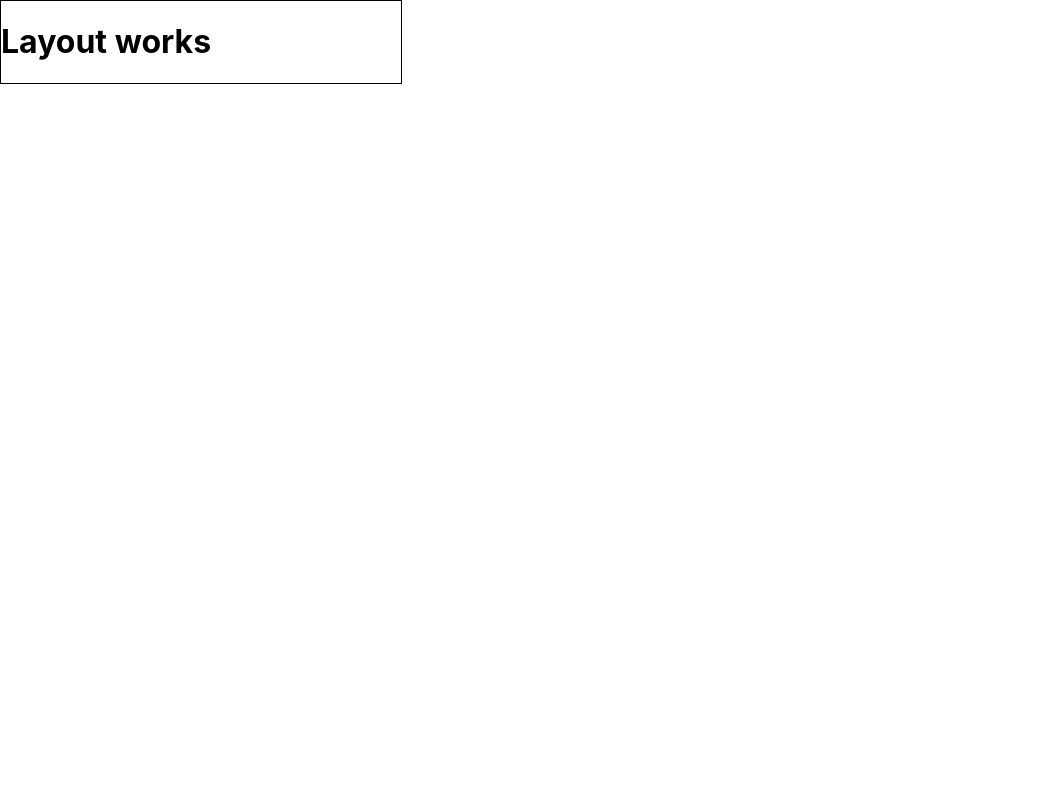
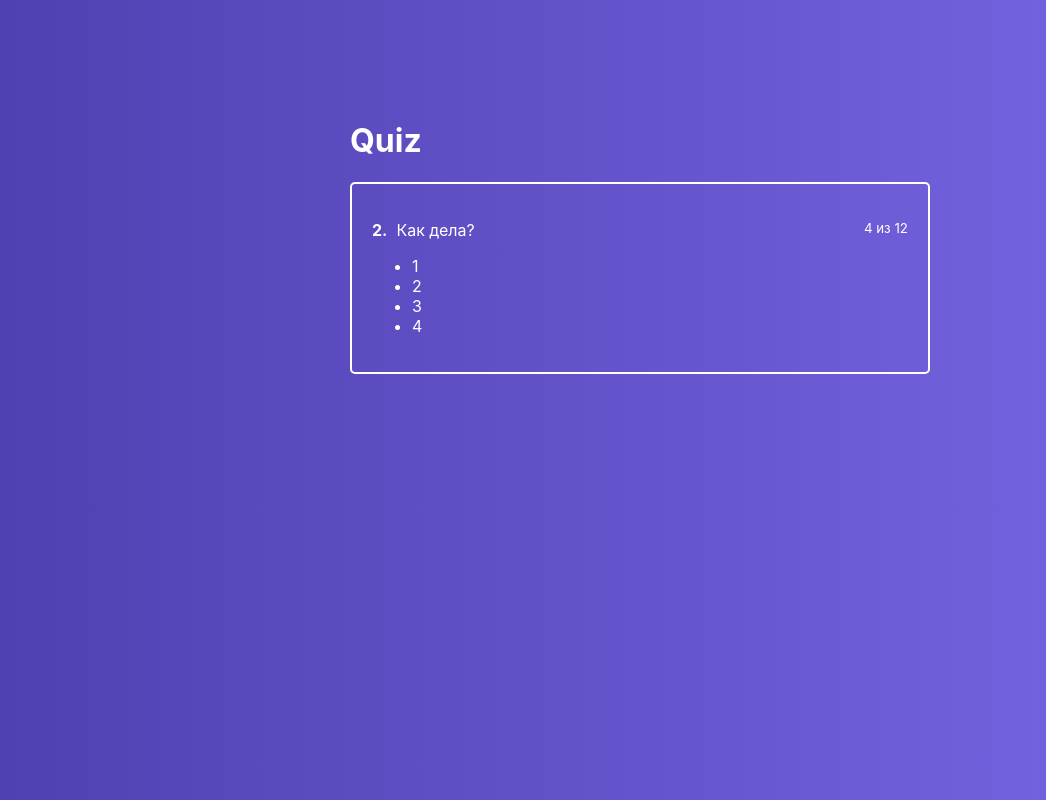
Before and after one commit to KolchinVolodymyr/react-project, a React app: page / in a window 1280 px wide. Shown: the whole page, without its empty margins (0-1046 px from the left). Built offline with nearby package versions, Linux system fonts and the light colour scheme.

Commit message:
Added component active questions

```diff
--- a/src/App.js
+++ b/src/App.js
@@ -1,15 +1,12 @@
 import React, {Component} from 'react'
 import Layout from './hoc/Layout/Layout'
+import Quiz from './containers/Quiz/Quiz'
 
 class App extends Component {
   render() {
     return (
       <Layout>
-
-
-        <div style={{width: 400, border: '1px solid black'}}>
-          <h1>Layout works</h1>
-        </div>
+        <Quiz />
       </Layout>
     )
   }
--- /dev/null
+++ b/src/components/ActiveQuiz/ActiveQuiz.js
@@ -0,0 +1,24 @@
+import React from 'react'
+import classes from './ActiveQuiz.module.css'
+
+const ActiveQuiz = props => (
+  <div className={classes.ActiveQuiz}>
+    <p className={classes.Question}>
+      <span>
+        <strong>2.</strong>&nbsp;
+        Как дела?
+      </span>
+
+      <small>4 из 12</small>
+    </p>
+
+    <ul>
+      <li>1</li>
+      <li>2</li>
+      <li>3</li>
+      <li>4</li>
+    </ul>
+  </div>
+)
+
+export default ActiveQuiz
--- /dev/null
+++ b/src/components/ActiveQuiz/ActiveQuiz.module.css
@@ -0,0 +1,13 @@
+.ActiveQuiz {
+    padding: 20px;
+    color: #fff;
+    border: 2px solid #fff;
+    border-radius: 5px;
+    margin: 0 10px;
+    box-sizing: border-box;
+}
+
+.Question {
+    display: flex;
+    justify-content: space-between;
+}
--- /dev/null
+++ b/src/containers/Quiz/Quiz.js
@@ -0,0 +1,24 @@
+import React, {Component} from 'react'
+import classes from './Quiz.module.css'
+import ActiveQuiz from '../../components/ActiveQuiz/ActiveQuiz'
+
+class Quiz extends Component {
+  state = {
+    quiz: []
+  }
+
+  render() {
+    return (
+      <div className={classes.Quiz}>
+        <div className={classes.QuizWrapper}>
+            <h1>Quiz</h1>
+
+            <ActiveQuiz />
+        </div>
+      </div>
+    )
+  }
+}
+
+
+export default Quiz
--- /dev/null
+++ b/src/containers/Quiz/Quiz.module.css
@@ -0,0 +1,17 @@
+.Quiz {
+    display: flex;
+    justify-content: center;
+    padding-top: 100px;
+    flex-grow: 1;
+    width: 100%;
+    background: linear-gradient(90deg, #5041b2 0%, #7969e6 100%);
+}
+
+.Quiz h1 {
+    color: #fff;
+    margin-left: 10px;
+}
+
+.QuizWrapper {
+    width: 600px;
+}
--- a/src/hoc/Layout/Layout.js
+++ b/src/hoc/Layout/Layout.js
@@ -4,8 +4,6 @@
   render() {
     return (
       <div className={classes.Layout}>
-
-
         <main>
           { this.props.children }
         </main>
```
